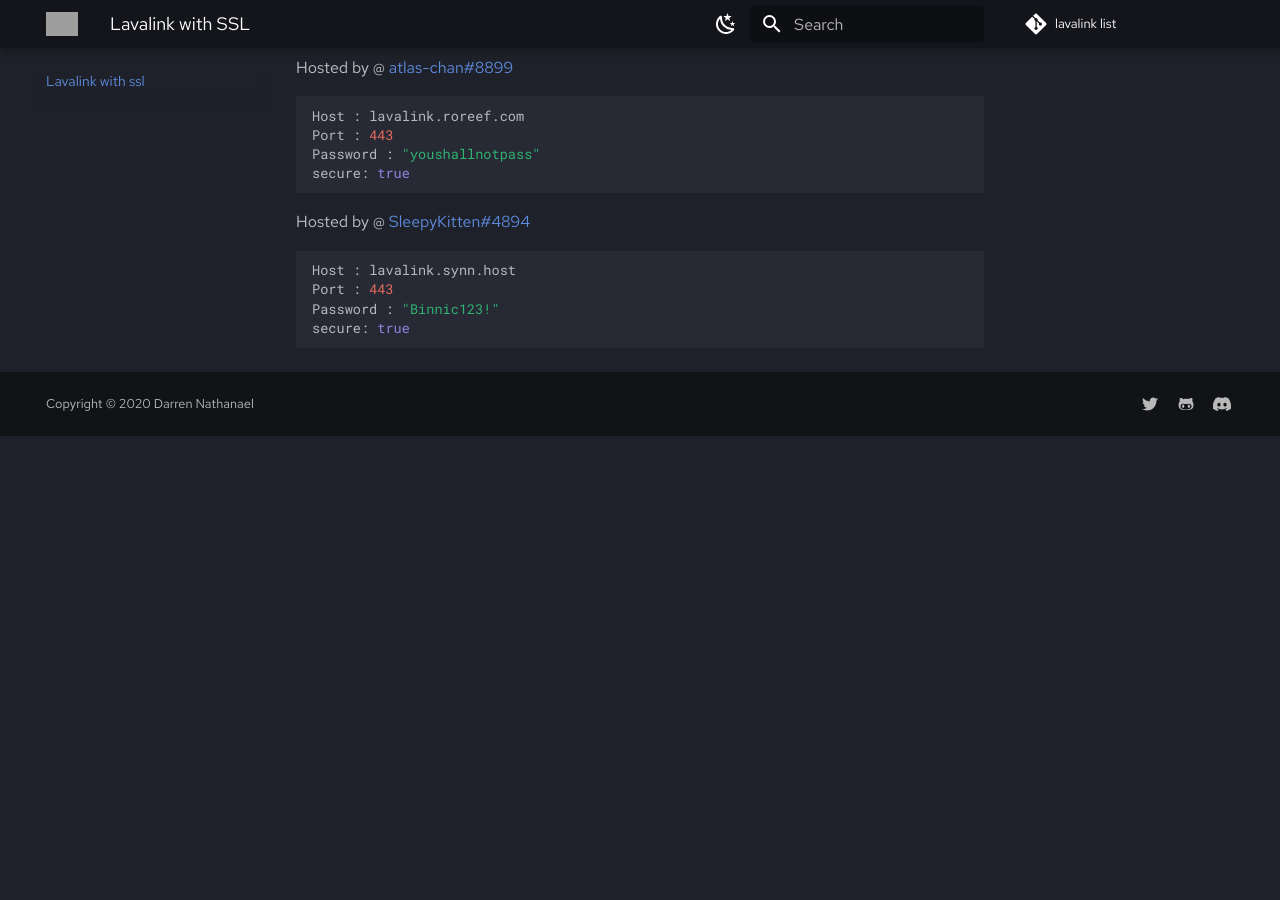
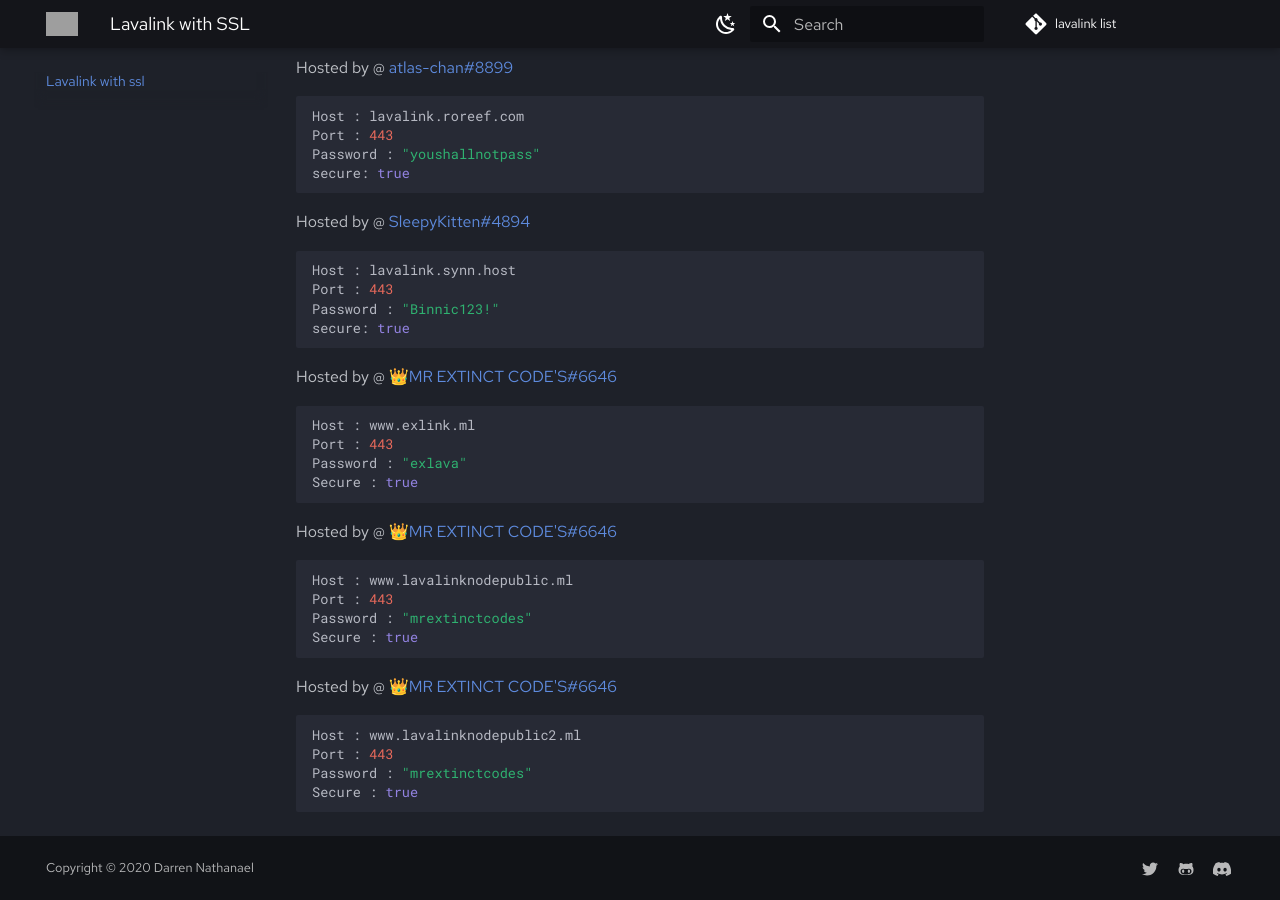
Before and after one commit to DarrenOfficial/lavalink-list, an MkDocs documentation site: the page built from docs/SSL/lavalink-with-ssl.md, in a window 1280 px wide and 900 px high, scrolled down 1256 px. Built offline with MkDocs 1.6.1 and Material for MkDocs 9.7.7, drawn with Linux system fonts in a browser that asks for light colours; comment, search, counter and statistics services are not loaded; before the commit the page ends 1692 px from its top, so only the background shows below that; grey boxes are pictures that could not be loaded.

Commit message:
add lavalink (#127)

````diff
--- a/docs/SSL/lavalink-with-ssl.md
+++ b/docs/SSL/lavalink-with-ssl.md
@@ -68,3 +68,24 @@ Port : 443
 Password : "Binnic123!"
 secure: true
 ```
+Hosted by @ [👑MR EXTINCT CODE'S#6646](https://www.mrextinctcodes.ml)
+```bash
+Host : www.exlink.ml
+Port : 443
+Password : "exlava"
+Secure : true
+```
+Hosted by @ [👑MR EXTINCT CODE'S#6646](https://www.mrextinctcodes.ml)
+```bash
+Host : www.lavalinknodepublic.ml
+Port : 443
+Password : "mrextinctcodes"
+Secure : true
+```
+Hosted by @ [👑MR EXTINCT CODE'S#6646](https://www.mrextinctcodes.ml)
+```bash
+Host : www.lavalinknodepublic2.ml
+Port : 443
+Password : "mrextinctcodes"
+Secure : true
+```
````
